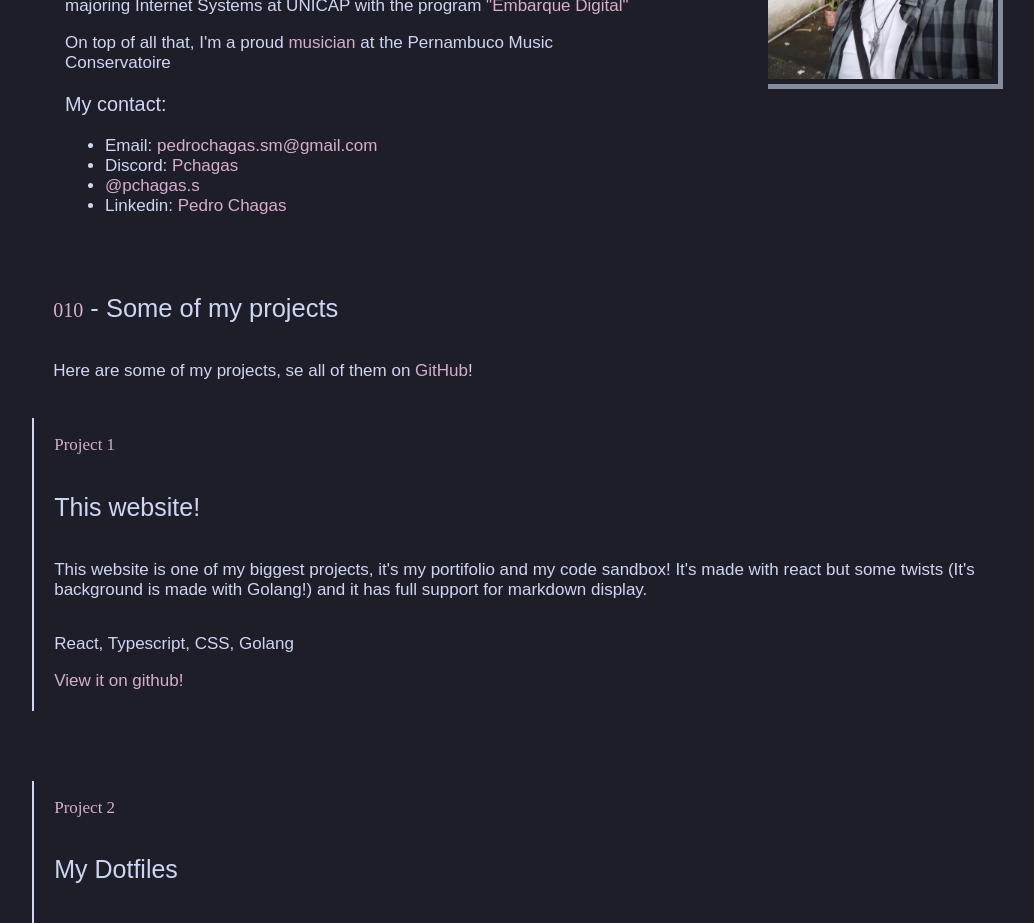
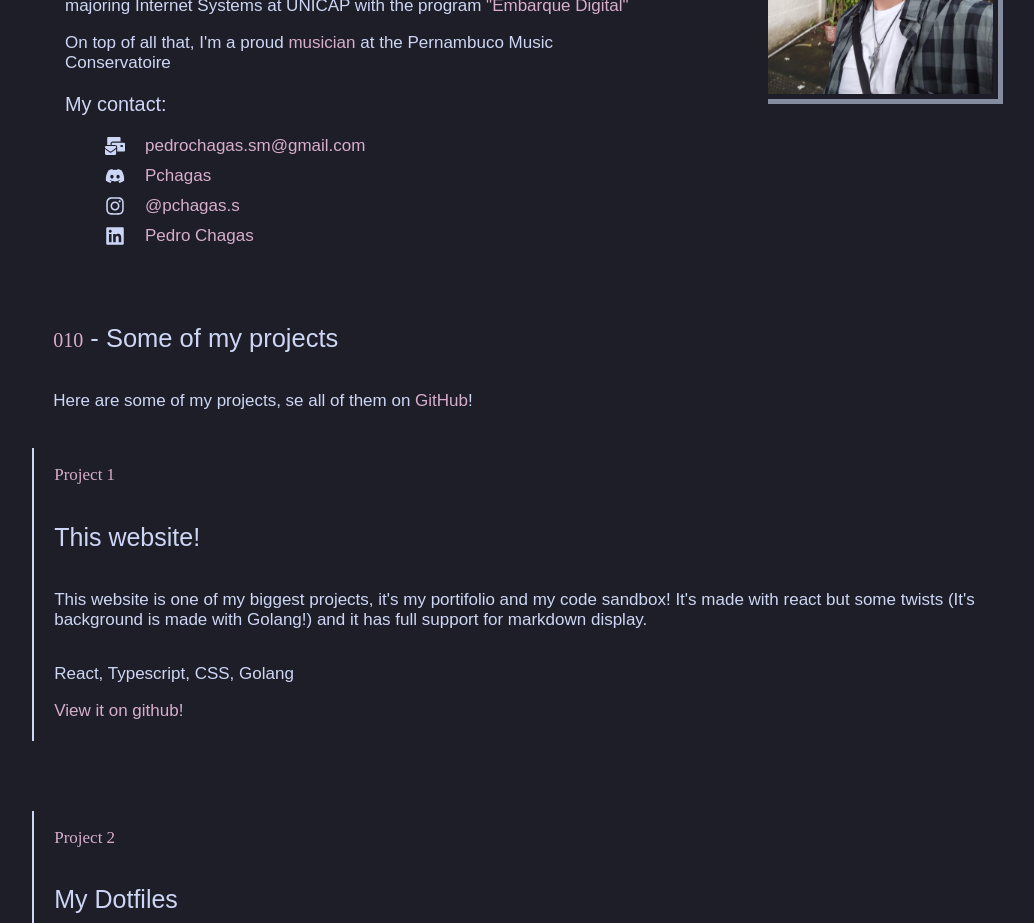
Before and after one commit to pchagas72/personal_website, a React (Vite) app: page / in a window 1280 px wide. Shown: the part 1000-1923 px from the top of the page, without its empty margins (126-1160 px from the left). Built offline with nearby package versions, Linux system fonts and the light colour scheme; a web font is replaced by a local one.

Commit message:
Added icons to the about me section, dimmed the backgroud so the 'flashlight' is more visible

```diff
--- a/package.json
+++ b/package.json
@@ -10,12 +10,17 @@
     "preview": "vite preview"
   },
   "dependencies": {
+    "@fortawesome/fontawesome-svg-core": "^6.6.0",
+    "@fortawesome/free-brands-svg-icons": "^6.6.0",
+    "@fortawesome/free-solid-svg-icons": "^6.6.0",
+    "@fortawesome/react-fontawesome": "^0.2.2",
     "cursor-flashlight": "^1.0.1",
     "firebase": "^10.13.1",
     "monaco-editor": "^0.51.0",
     "react": "^18.3.1",
     "react-dom": "^18.3.1",
     "react-firebase-hooks": "^5.1.1",
+    "react-icons": "^5.3.0",
     "react-markdown": "^9.0.1",
     "react-router-dom": "^6.26.0",
     "rehype-raw": "^7.0.0",
--- a/src/App.css
+++ b/src/App.css
@@ -28,7 +28,7 @@ body:before{
         circle 30vmax at var(--cursorX) var(--cursorY),
         rgba(46,46,64,0) 0%,
         rgba(205, 214, 244, 0.012) 30%,
-        rgba(46,46,64,.0) 100%
+        rgba(0,0,0,.10) 100%
         )
 }
 
--- a/src/components/AboutMe/AboutMe.css
+++ b/src/components/AboutMe/AboutMe.css
@@ -71,3 +71,30 @@
         height: 200px;
     }
 }
+
+.socials{
+    li{
+        display: flex;
+        align-items: center;
+        margin-top: 10px;
+    }
+    li:hover{
+        .icon{
+        font-size: 22.5px;
+        cursor: pointer;
+        transition: 200ms;
+        }
+    }
+    .icon{
+        font-size: 20px;
+        padding-right: 20px;
+        transition: 200ms;
+        color: rgb(205, 214, 244);
+    }
+    .icon:hover{
+        font-size: 22.5px;
+        cursor: pointer;
+        transition: 200ms;
+    }
+    list-style: none;
+}
--- a/src/components/AboutMe/AboutMe.tsx
+++ b/src/components/AboutMe/AboutMe.tsx
@@ -1,6 +1,7 @@
 import './AboutMe.css'
 import picture from '../../assets/eu.jpeg'
 import SectionTitle from '../SectionTitle/SectionTitle'
+import { FaDiscord, FaInstagram, FaLinkedin, FaMailBulk } from 'react-icons/fa'
 
 function AboutMe(){
     return (
@@ -26,11 +27,11 @@ function AboutMe(){
                 <p> On top of all that, I'm a proud <a href='https://personal-website-nine-murex.vercel.app/repertoir' className='prettyLink'>musician</a> at the Pernambuco Music Conservatoire </p>
 
                 <h3> My contact: </h3>
-                <ul>
-                    <li>Email: <a className='prettyLink'>pedrochagas.sm@gmail.com</a></li>
-                    <li>Discord: <a className='prettyLink'>Pchagas</a></li>
-                    <li> <a className='prettyLink'>@pchagas.s</a></li>
-                    <li>Linkedin: <a href='https://www.linkedin.com/in/pedro-chagas-44a4112aa' className='prettyLink'>Pedro Chagas</a></li>
+                <ul className='socials'>
+                    <li><FaMailBulk className='icon'/> <a className='prettyLink'>pedrochagas.sm@gmail.com</a></li>
+                    <li><FaDiscord className='icon'/> <a className='prettyLink'>Pchagas</a></li>
+                    <li><FaInstagram className='icon'/><a className='prettyLink'>@pchagas.s</a></li>
+                    <li><FaLinkedin className='icon'/> <a href='https://www.linkedin.com/in/pedro-chagas-44a4112aa' className='prettyLink'>Pedro Chagas</a></li>
                 </ul>
                 </div>
                 <div className='aboutMePicture'>
```
Also changed, not shown: 1 other file (tests, documents, lock files or other folders).
